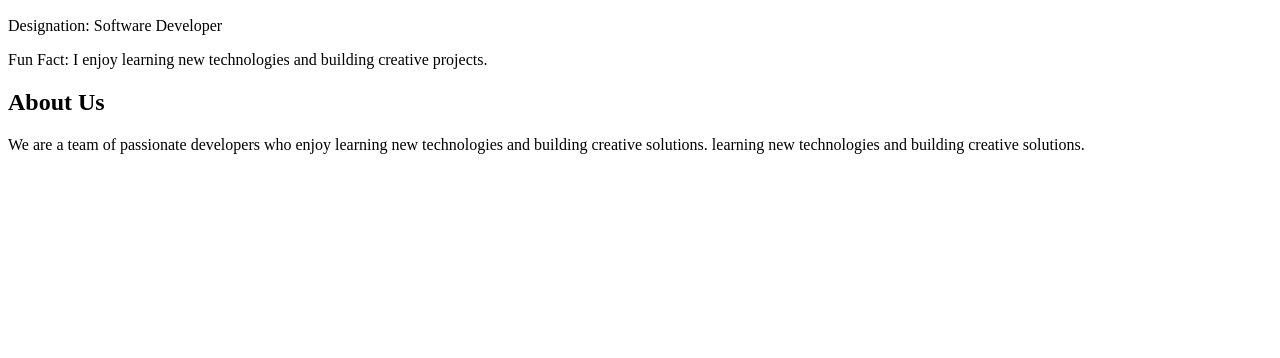
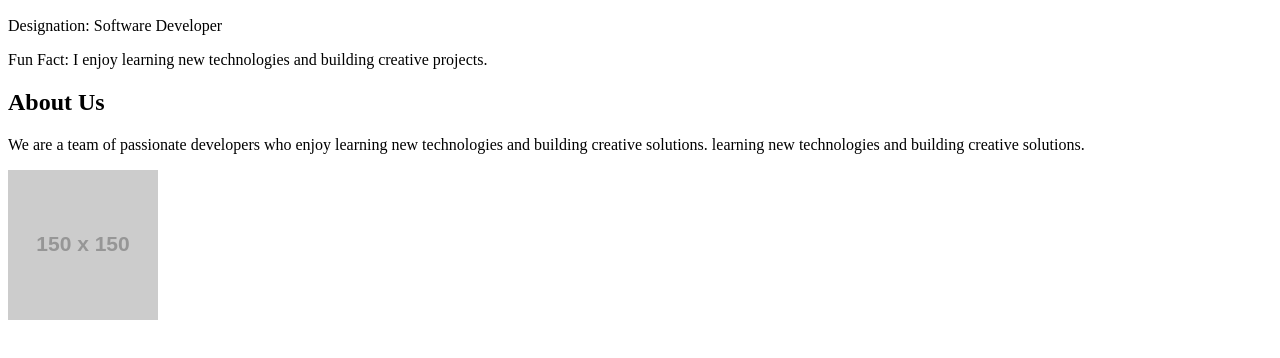
Before and after one commit to Kavinaya-12/team-intro, a plain HTML site: page index.html in a window 1280 px wide. Shown: the part 110-468 px from the top of the page. Drawn offline with Linux system fonts and the light colour scheme; placeholder pictures from the web are drawn by us.

Commit message:
Added my profile picture

```diff
--- a/index.html
+++ b/index.html
@@ -20,5 +20,10 @@
 
     </p>
 </section>
+<img
+    src="https://via.placeholder.com/150"
+    alt="Kavinaya's Profile Picture"
+    width="150"
+>
 </body>
 </html>
```
